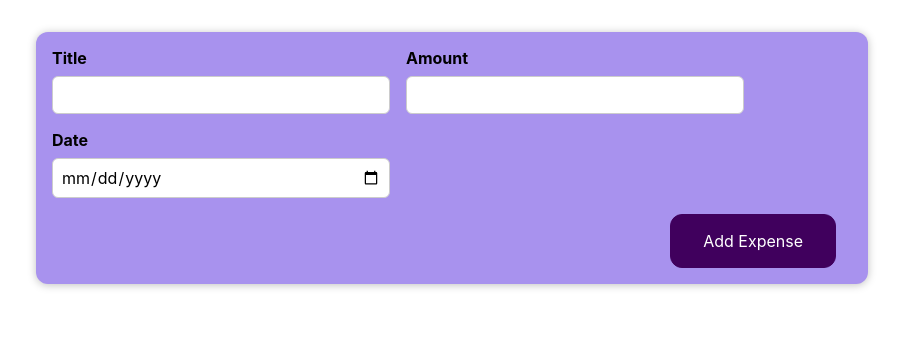
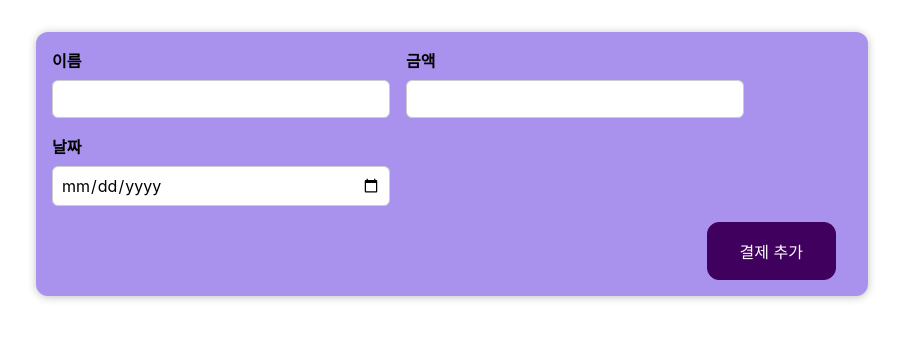
Before and after one commit to dev-owen/react-fundamental, a React (Create React App) app: page / in a window 1280 px wide. Shown: the top 340 px of the page, without its empty margins (188-1091 px from the left). Built offline with nearby package versions, Linux system fonts and the light colour scheme.

Commit message:
fix: change name in Korean

```diff
--- a/src/components/NewPayment/PaymentForm.js
+++ b/src/components/NewPayment/PaymentForm.js
@@ -7,20 +7,20 @@ const PaymentForm = () => {
     <form>
       <div className='new-payment__controls'>
         <div className='new-payment__control'>
-          <label>Title</label>
+          <label>이름</label>
           <input type='text' />
         </div>
         <div className='new-payment__control'>
-          <label>Amount</label>
+          <label>금액</label>
           <input type='number' min='0.01' step='0.01' />
         </div>
         <div className='new-payment__control'>
-          <label>Date</label>
+          <label>날짜</label>
           <input type='date' min='2019-01-01' max='2022-12-31' />
         </div>
       </div>
       <div className='new-payment__actions'>
-        <button type='submit'>Add Expense</button>
+        <button type='submit'>결제 추가</button>
       </div>
     </form>
   );
```
